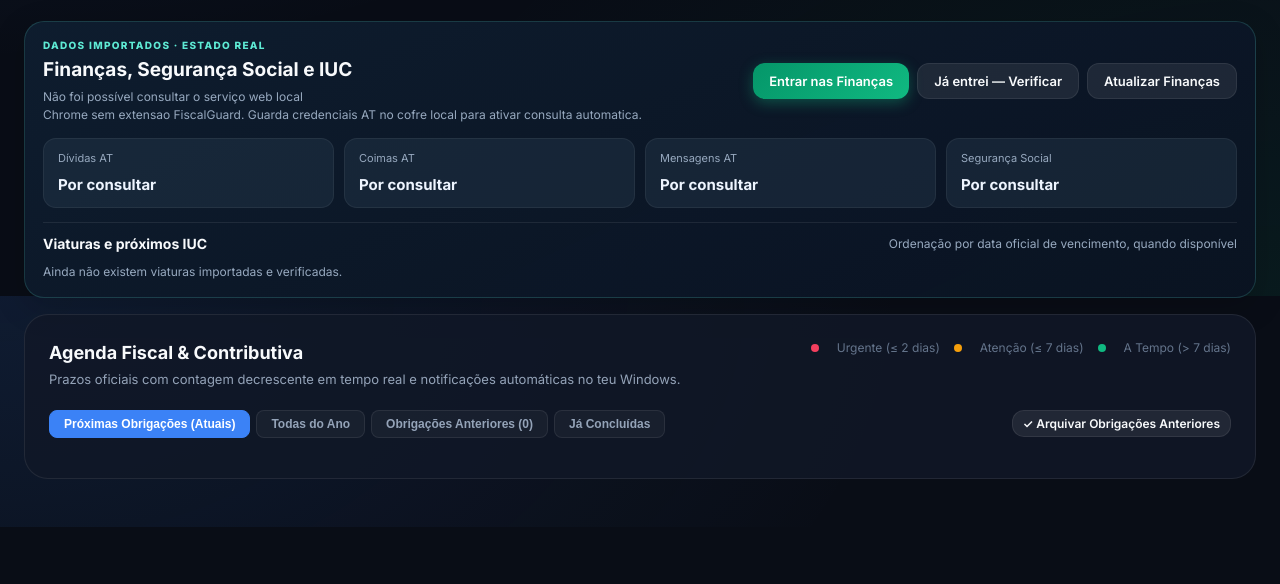
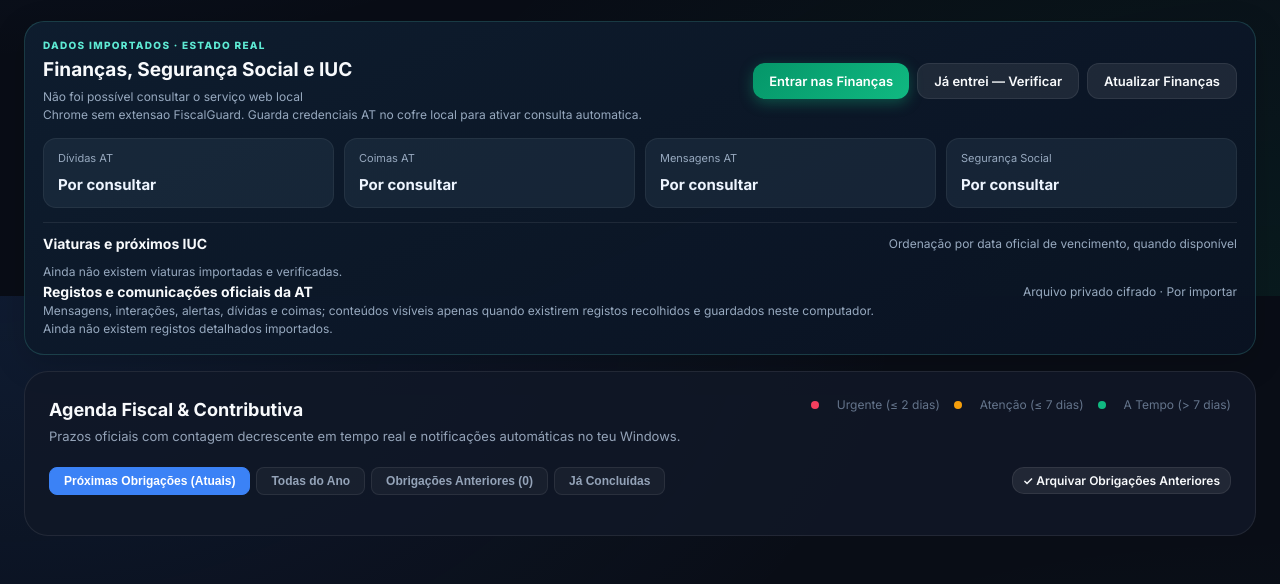
Before and after one commit to ApexScorpio/fiscalguard-pt, a browser extension: page public/index.html in a window 1280 px wide. Shown: the part 504-1088 px from the top of the page. Before the commit the page ends 1031 px from the top, so only its background shows below. Drawn offline with Linux system fonts and the light colour scheme; no server answers.

Commit message:
ui: add AT private records dashboard for messages, interactions, alerts, debts and fines

```diff
--- a/public/index.html
+++ b/public/index.html
@@ -184,6 +184,16 @@
                         </div>
                         <div id="official-vehicles-list" class="official-vehicle-list" aria-live="polite">
                             <p class="official-muted">Ainda não existem viaturas importadas e verificadas.</p>
+                        </div>
+                    </div>
+                    <div class="official-records-box">
+                        <div class="official-vehicle-title">
+                            <h3>Registos e comunicações oficiais da AT</h3>
+                            <span id="official-records-updated">Arquivo privado cifrado · Por importar</span>
+                        </div>
+                        <p class="official-muted">Mensagens, interações, alertas, dívidas e coimas; conteúdos visíveis apenas quando existirem registos recolhidos e guardados neste computador.</p>
+                        <div id="official-records-list" class="official-records-list" aria-live="polite">
+                            <p class="official-muted">Ainda não existem registos detalhados importados.</p>
                         </div>
                     </div>
                 </section>
```
